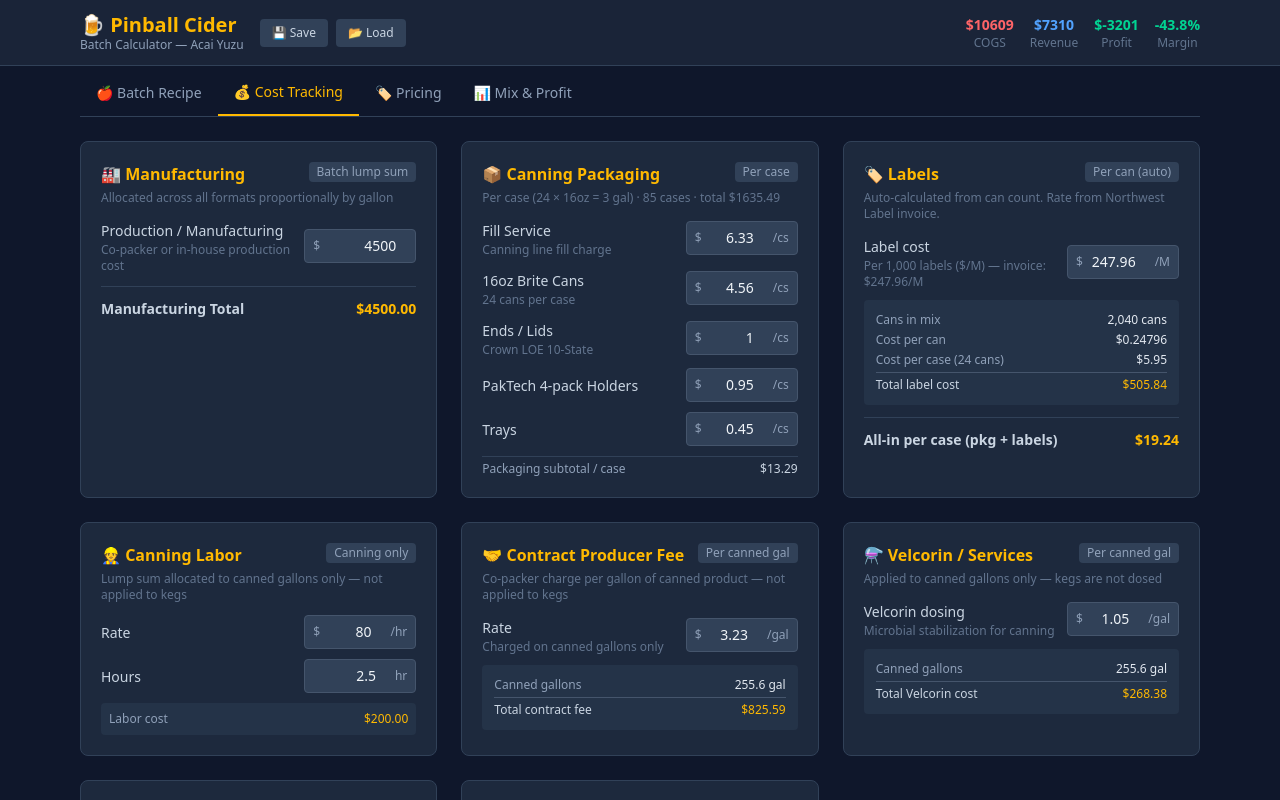
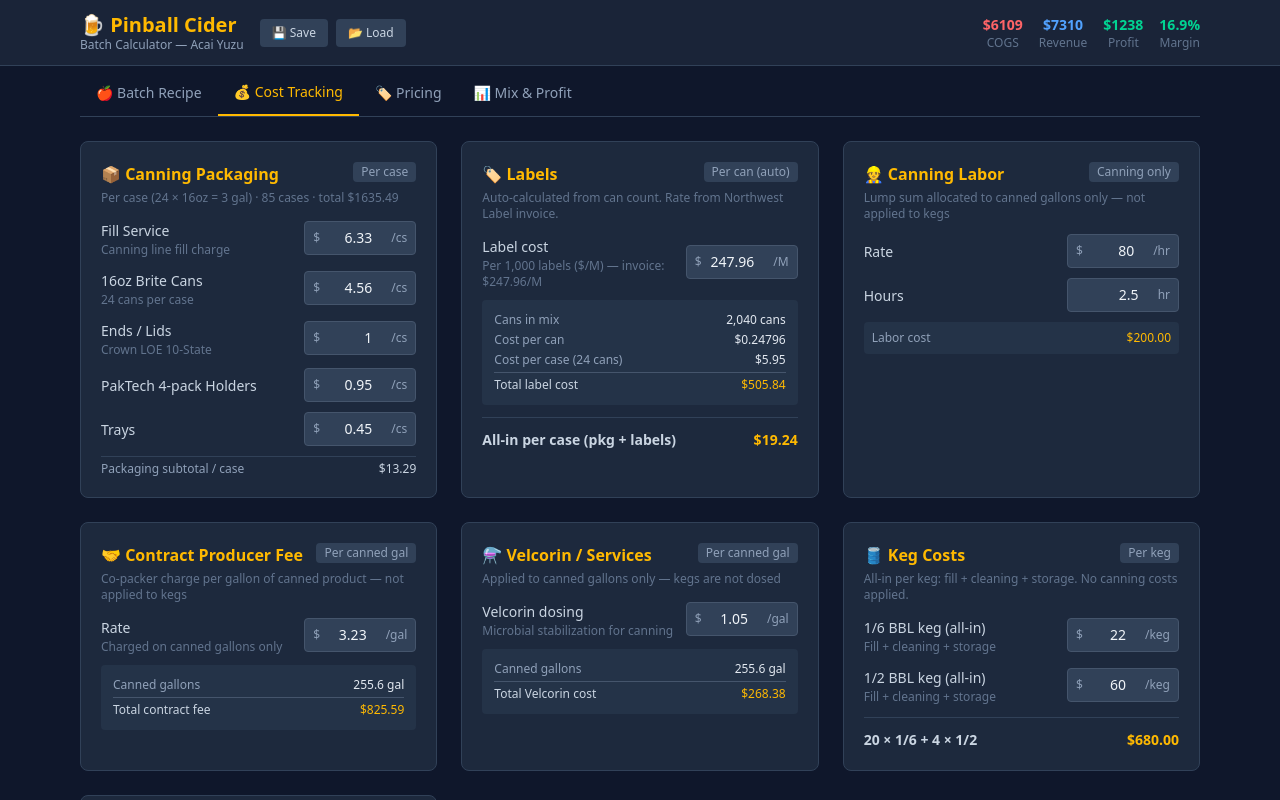
Before and after one commit to foodcourt214/pinball-cider-app, a React (Vite) app: page / in a window 1280 px wide. Both pictures are taken after a click on the button "💰 Cost Tracking". Shown: the top 800 px of the page. Built offline with nearby package versions, Linux system fonts and the light colour scheme.

Commit message:
Remove Manufacturing section from cost tracking
Not needed — production costs tracked elsewhere.

https://claude.ai/code/session_01TxXcWeqZmKtkCwS28jTqnZ

```diff
--- a/src/App.jsx
+++ b/src/App.jsx
@@ -26,9 +26,6 @@ export const INITIAL_RECIPE = {
 
 // Costs structured to match canning invoices
 export const INITIAL_COSTS = {
-  // Manufacturing / production (lump sum per batch)
-  manufacturing: 4500.00,
-
   // Canning packaging — charged per case (24 × 16oz)
   fillServicePerCase: 6.33,
   cansPerCase: 4.56,        // 16oz Standard Brite Can
@@ -114,7 +111,7 @@ export function calcBatch(recipe, costs, pricing, mix) {
   const labelCostPerCase = 24 * (costs.labelCostPerM / 1000)
 
   // Batch-wide lump sums allocated per total gallon (applied to ALL formats)
-  const batchLumpSums = costs.manufacturing + costs.coldStorage + costs.stateExciseTax + costs.ttbTax
+  const batchLumpSums = costs.coldStorage + costs.stateExciseTax + costs.ttbTax
   const totalBatchFixed = appleCost + adjunctCost + batchLumpSums
   const batchFixedPerGal = gallons > 0 ? totalBatchFixed / gallons : 0
 
--- a/src/components/CostTracking.jsx
+++ b/src/components/CostTracking.jsx
@@ -62,14 +62,6 @@ export default function CostTracking({ costs, setCosts, calc }) {
   return (
     <div className="space-y-6">
       <div className="grid grid-cols-1 lg:grid-cols-3 gap-6">
-
-        {/* Manufacturing */}
-        <Section title="🏭 Manufacturing" badge="Batch lump sum"
-          subtitle="Allocated across all formats proportionally by gallon"
-          total={costs.manufacturing} totalLabel="Manufacturing Total">
-          <CostInput label="Production / Manufacturing" value={costs.manufacturing} onChange={set('manufacturing')}
-            note="Co-packer or in-house production cost" />
-        </Section>
 
         {/* Canning Packaging */}
         <Section title="📦 Canning Packaging" badge="Per case"
@@ -198,7 +190,6 @@ export default function CostTracking({ costs, setCosts, calc }) {
             <p className="text-xs text-slate-500 mb-2 font-medium uppercase tracking-wide">Batch-wide costs</p>
             <CogsRow label="Apple Ingredients" value={calc.appleCost} />
             <CogsRow label="Adjuncts" value={calc.adjunctCost} />
-            <CogsRow label="Manufacturing" value={costs.manufacturing} />
             <CogsRow label="Cold Storage" value={costs.coldStorage} />
             <CogsRow label="State Excise Tax" value={costs.stateExciseTax} />
             <CogsRow label="TTB Tax" value={costs.ttbTax} />
```
